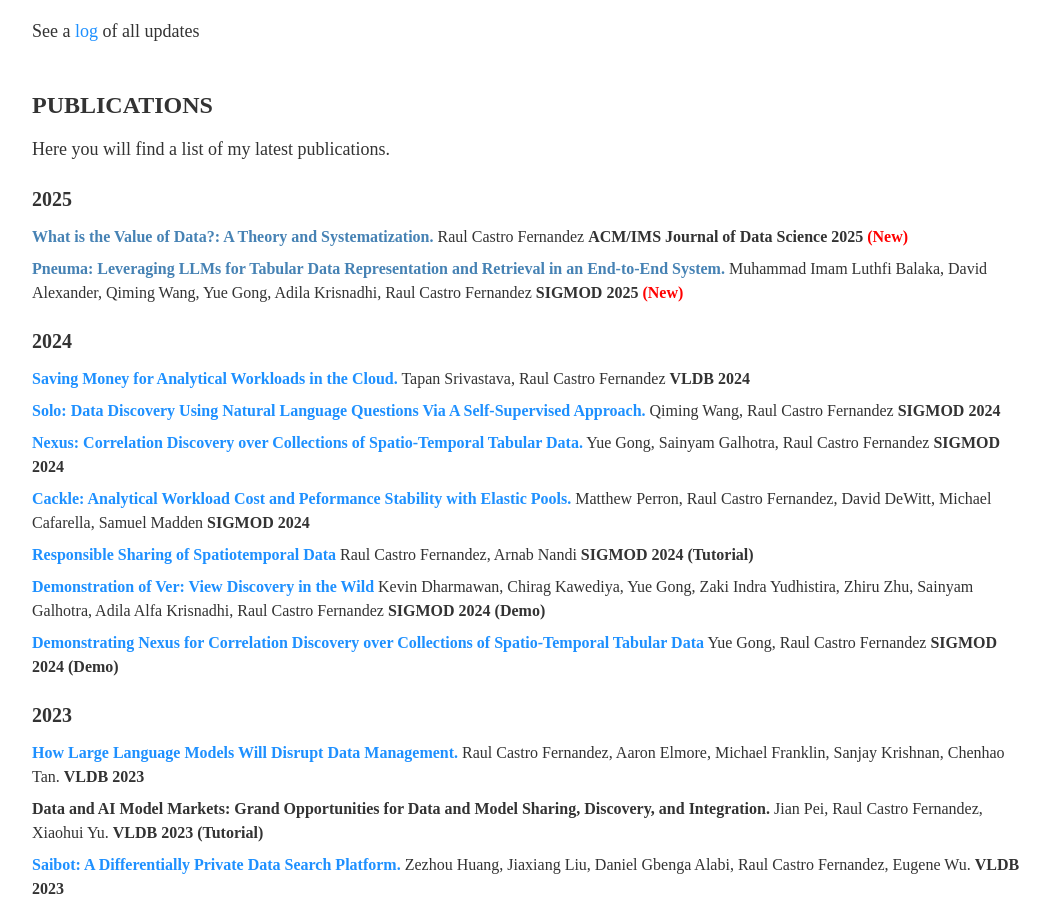
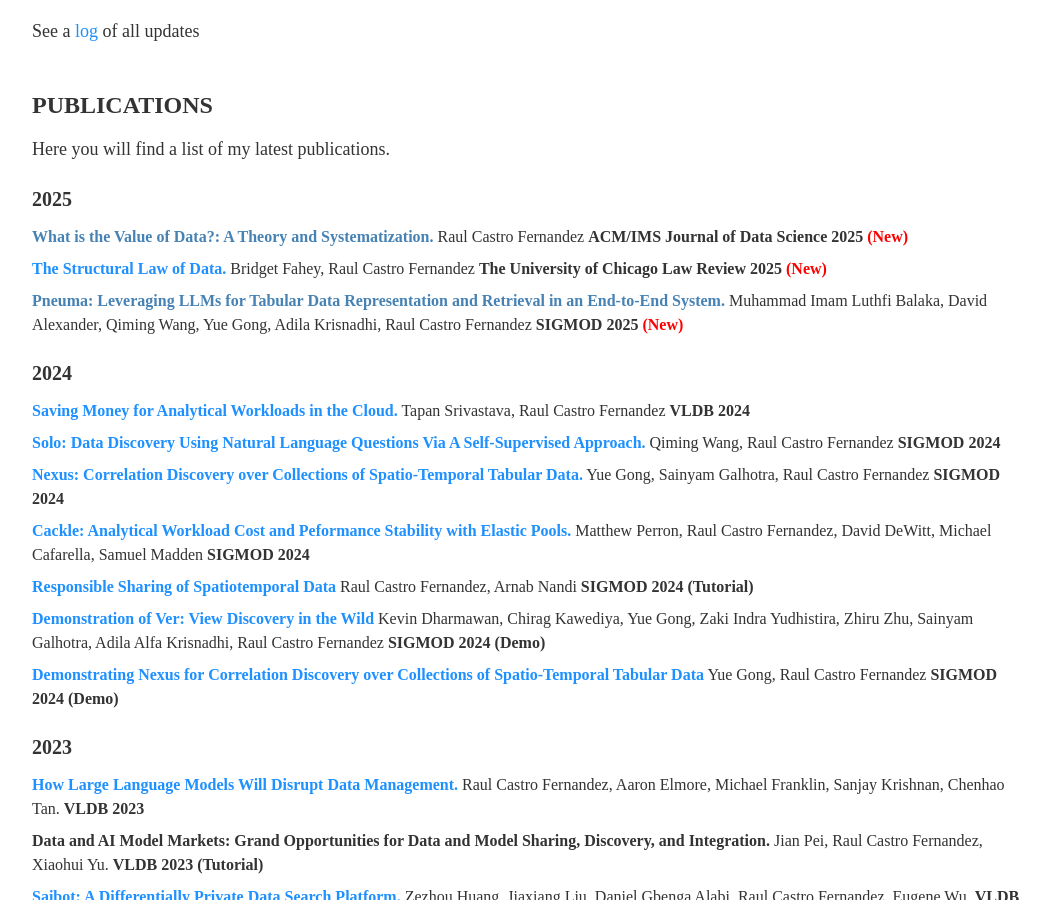
Before and after one commit to raulcf/raulcf.github.io, a Jekyll site: the page index.html, which Jekyll copies as it is, in a window 1280 px wide and 900 px high, scrolled down 1241 px. Shown: the whole window, without its empty margins (108-1158 px from the left). Built offline with Jekyll 4.4.1, drawn with Linux system fonts in a browser that asks for light colours; some web fonts are replaced.

Commit message:
added law review article

```diff
--- a/index.html
+++ b/index.html
@@ -155,6 +155,12 @@
                     <li>
 <strong><a href="">What is the Value of Data?: A Theory and Systematization.</a></strong> Raul Castro Fernandez
 <strong>ACM/IMS Journal of Data Science 2025</strong> <strong> <span
+style='color:red;'>(New)</span></strong>
+                    </li>
+
+                    <li>
+<strong><a href="https://papers.ssrn.com/sol3/papers.cfm?abstract_id=5129700">The Structural Law of Data.</a></strong> Bridget Fahey, Raul Castro Fernandez
+<strong>The University of Chicago Law Review 2025</strong> <strong> <span
 style='color:red;'>(New)</span></strong>
                     </li>
 
```
